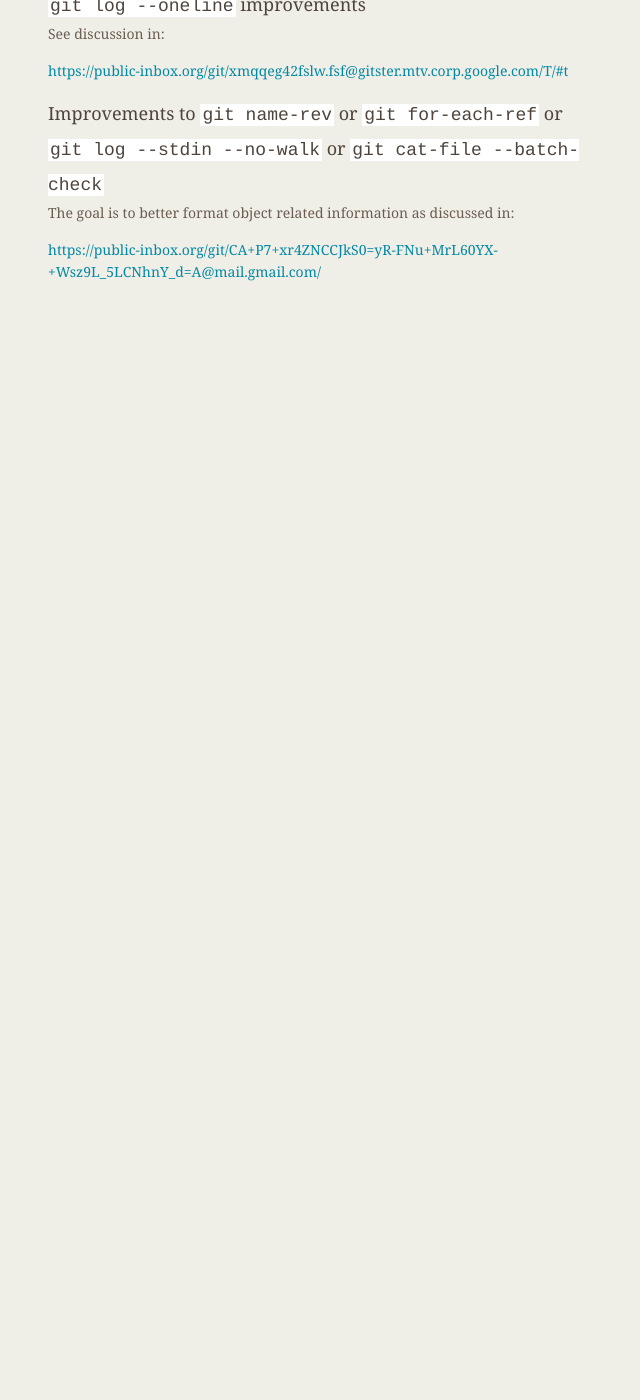
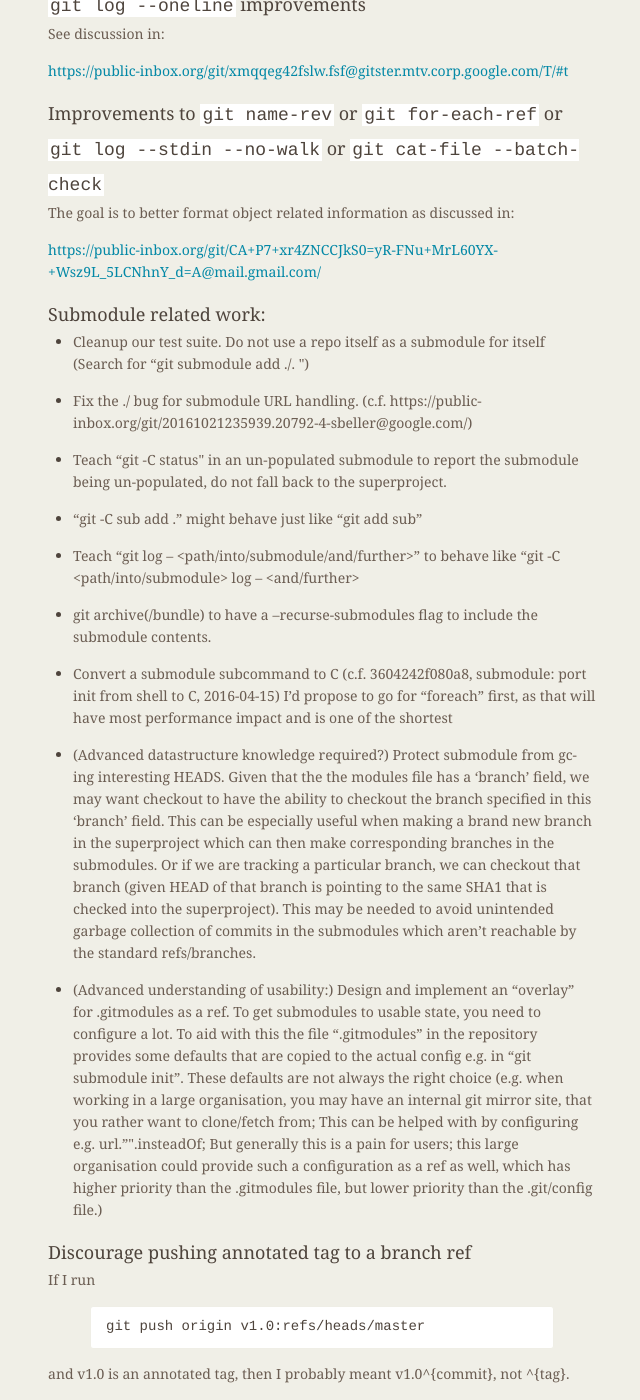
Before and after one commit to git/git.github.io, a Jekyll site: the page built from SoC-2017-Ideas.md, in a window 1280 px wide and 1400 px high, scrolled down 2539 px. Shown: the whole window, without its empty margins (486-1126 px from the left). Built offline with Jekyll 4.4.1, drawn with Linux system fonts in a browser that asks for light colours; before the commit the page ends 2837 px from its top, so only the background shows below that.

Commit message:
Add more proposals to SoC 2017 ideas page. (lots of submodule stuff)
Signed-off-by: Stefan Beller <sbeller@google.com>

```diff
--- a/SoC-2017-Ideas.md
+++ b/SoC-2017-Ideas.md
@@ -162,3 +162,60 @@ See discussion in:
 The goal is to better format object related information as discussed in:
 
 [https://public-inbox.org/git/CA+P7+xr4ZNCCJkS0=yR-FNu+MrL60YX-+Wsz9L_5LCNhnY_d=A@mail.gmail.com/](https://public-inbox.org/git/CA+P7+xr4ZNCCJkS0=yR-FNu+MrL60YX-+Wsz9L_5LCNhnY_d=A@mail.gmail.com/)
+
+### Submodule related work:
+
+* Cleanup our test suite.  Do not use a repo itself as a submodule for itself
+  (Search for "git submodule add ./. <name>")
+
+* Fix the ./ bug for submodule URL handling.
+  (c.f. https://public-inbox.org/git/20161021235939.20792-4-sbeller@google.com/)
+
+* Teach "git -C <submodule-path> status" in an un-populated submodule
+  to report the submodule being un-populated, do not fall back to the
+  superproject.
+
+* "git -C sub add ." might behave just like "git add sub"
+
+* Teach "git log -- <path/into/submodule/and/further>" to behave
+  like "git -C <path/into/submodule> log -- <and/further>
+
+* git archive(/bundle) to have a --recurse-submodules flag to
+  include the submodule contents.
+
+* Convert a submodule subcommand to C (c.f. 3604242f080a8,
+  submodule: port init from shell to C, 2016-04-15)
+  I'd propose to go for "foreach" first, as that will
+  have most performance impact and is one of the shortest
+
+* (Advanced datastructure knowledge required?)
+  Protect submodule from gc-ing interesting HEADS.
+  Given that the the modules file has a ‘branch’ field, we may want checkout
+  to have the ability to checkout the branch specified in this ‘branch’ field.
+  This can be especially useful when making a brand new branch in the
+  superproject which can then make corresponding branches in the submodules.
+  Or if we are tracking a particular branch, we can checkout that branch
+  (given HEAD of that branch is pointing to the same SHA1 that is checked
+  into the superproject).  This may be needed to avoid unintended garbage
+  collection of commits in the submodules which aren’t reachable by the
+  standard refs/branches.
+
+* (Advanced understanding of usability:)
+  Design and implement an "overlay" for .gitmodules as a ref.
+  To get submodules to usable state, you need to configure a lot. To aid with
+  this the file ".gitmodules" in the repository provides some defaults that
+  are copied to the actual config e.g. in "git submodule init".
+  These defaults are not always the right choice (e.g. when working in a
+  large organisation, you may have an internal git mirror site, that
+  you rather want to clone/fetch from; This can be helped with by configuring
+  e.g. url."<pattern>".insteadOf; But generally this is a pain for users; this
+  large organisation could provide such a configuration as a ref as well,
+  which has higher priority than the .gitmodules file, but lower priority
+  than the .git/config file.)
+
+### Discourage pushing annotated tag to a branch ref
+  If I run
+
+    git push origin v1.0:refs/heads/master
+
+  and v1.0 is an annotated tag, then I probably meant v1.0^{commit}, not ^{tag}.
```
